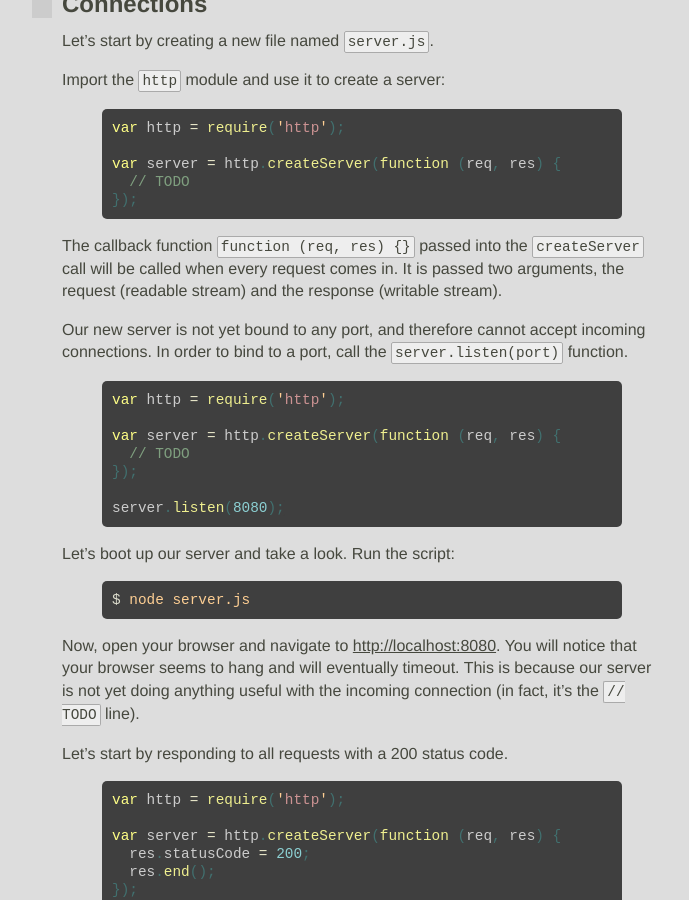
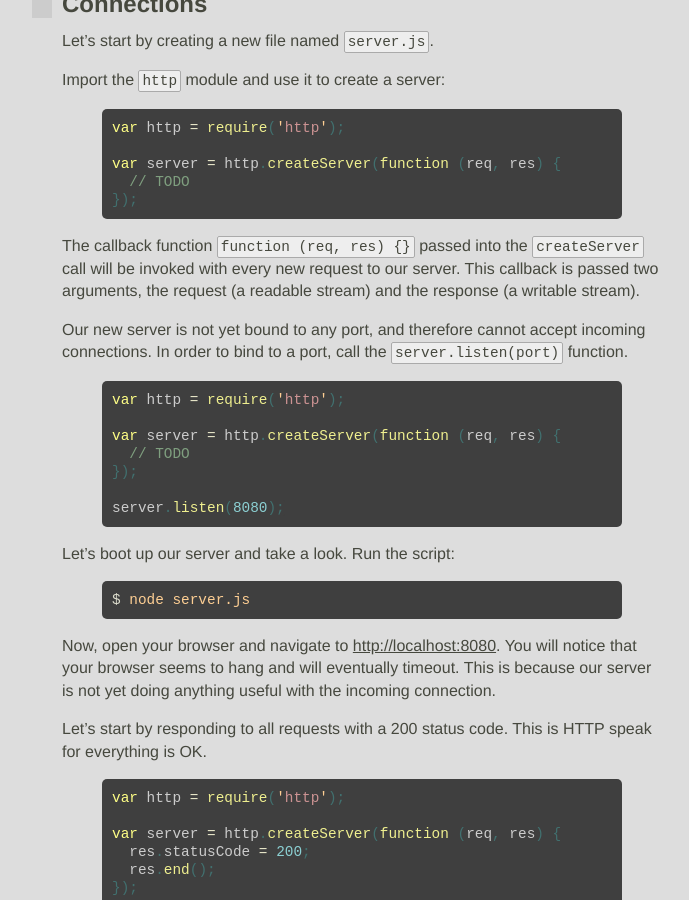
Before and after one commit to JavaScriptKC/workshop, a Jekyll site: the page built from _posts/2012-11-3-http.md, in a window 1280 px wide and 900 px high, scrolled down 519 px. Shown: the whole window, without its empty margins (278-967 px from the left). Built offline with Jekyll 4.4.1, drawn with Linux system fonts in a browser that asks for light colours; nearby versions of some CDN libraries; some web fonts are replaced; comment, search, counter and statistics services are not loaded; some of the changed text lies outside the part shown.

Commit message:
Changed some wording on http lab

```diff
--- a/_posts/2012-11-3-http.md
+++ b/_posts/2012-11-3-http.md
@@ -27,7 +27,7 @@ var server = http.createServer(function (req, res) {
 });
 {% endhighlight %}
 
-The callback function `function (req, res) {}` passed into the `createServer` call will be called when every request comes in. It is passed two arguments, the request (readable stream) and the response (writable stream).
+The callback function `function (req, res) {}` passed into the `createServer` call will be invoked with every new request to our server. This callback is passed two arguments, the request (a readable stream) and the response (a writable stream).
 
 Our new server is not yet bound to any port, and therefore cannot accept incoming connections. In order to bind to a port, call the `server.listen(port)` function.
 
@@ -47,9 +47,9 @@ Let's boot up our server and take a look. Run the script:
 $ node server.js
 {% endhighlight %}
 
-Now, open your browser and navigate to [http://localhost:8080](http://localhost:8080). You will notice that your browser seems to hang and will eventually timeout. This is because our server is not yet doing anything useful with the incoming connection (in fact, it's the `// TODO` line).
+Now, open your browser and navigate to [http://localhost:8080](http://localhost:8080). You will notice that your browser seems to hang and will eventually timeout. This is because our server is not yet doing anything useful with the incoming connection.
 
-Let's start by responding to all requests with a 200 status code.
+Let's start by responding to all requests with a 200 status code. This is HTTP speak for everything is OK.
 
 {% highlight javascript %}
 var http = require('http');
```
Also changed, not shown: other parts of _posts/2012-11-3-http.md (+1 -1 lines).
